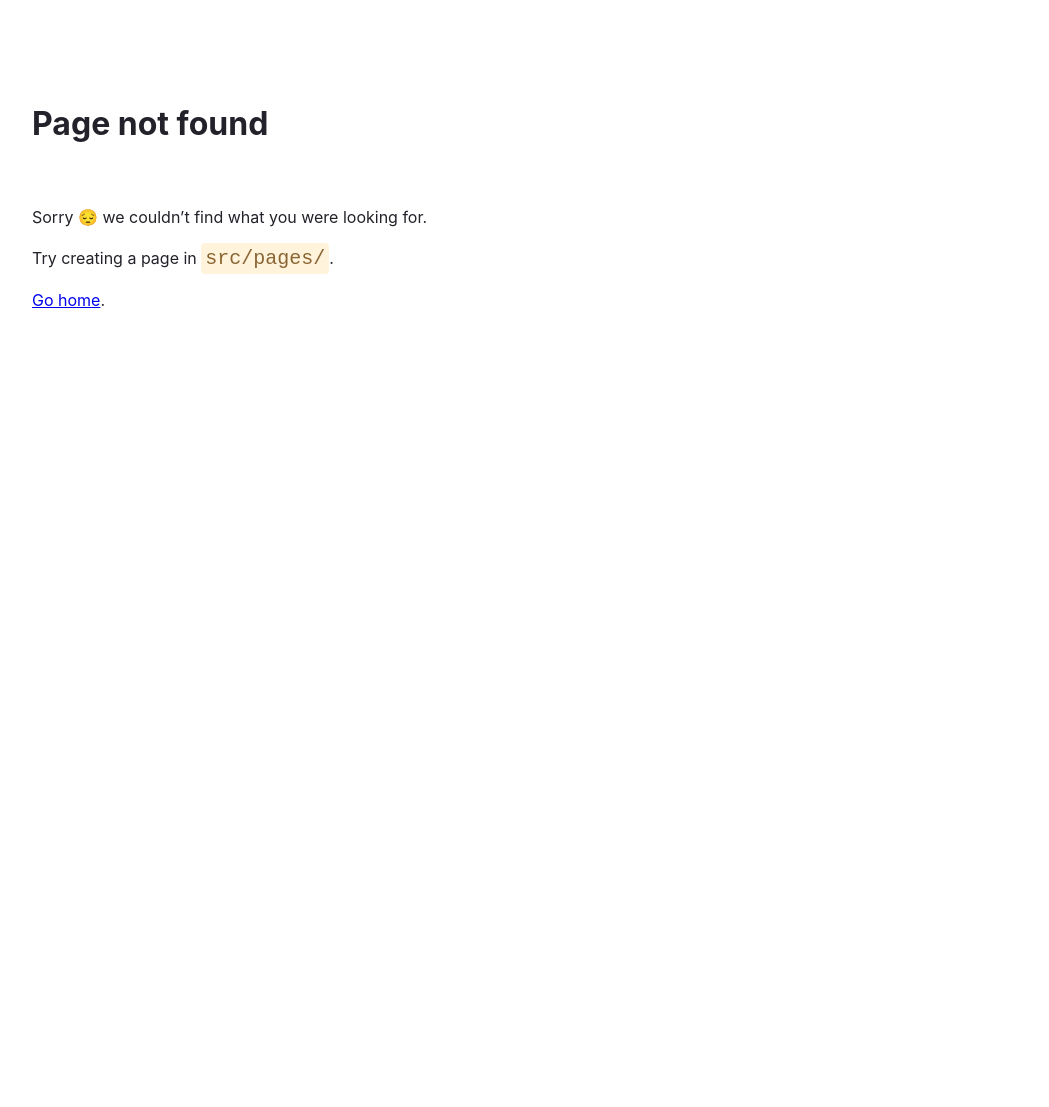
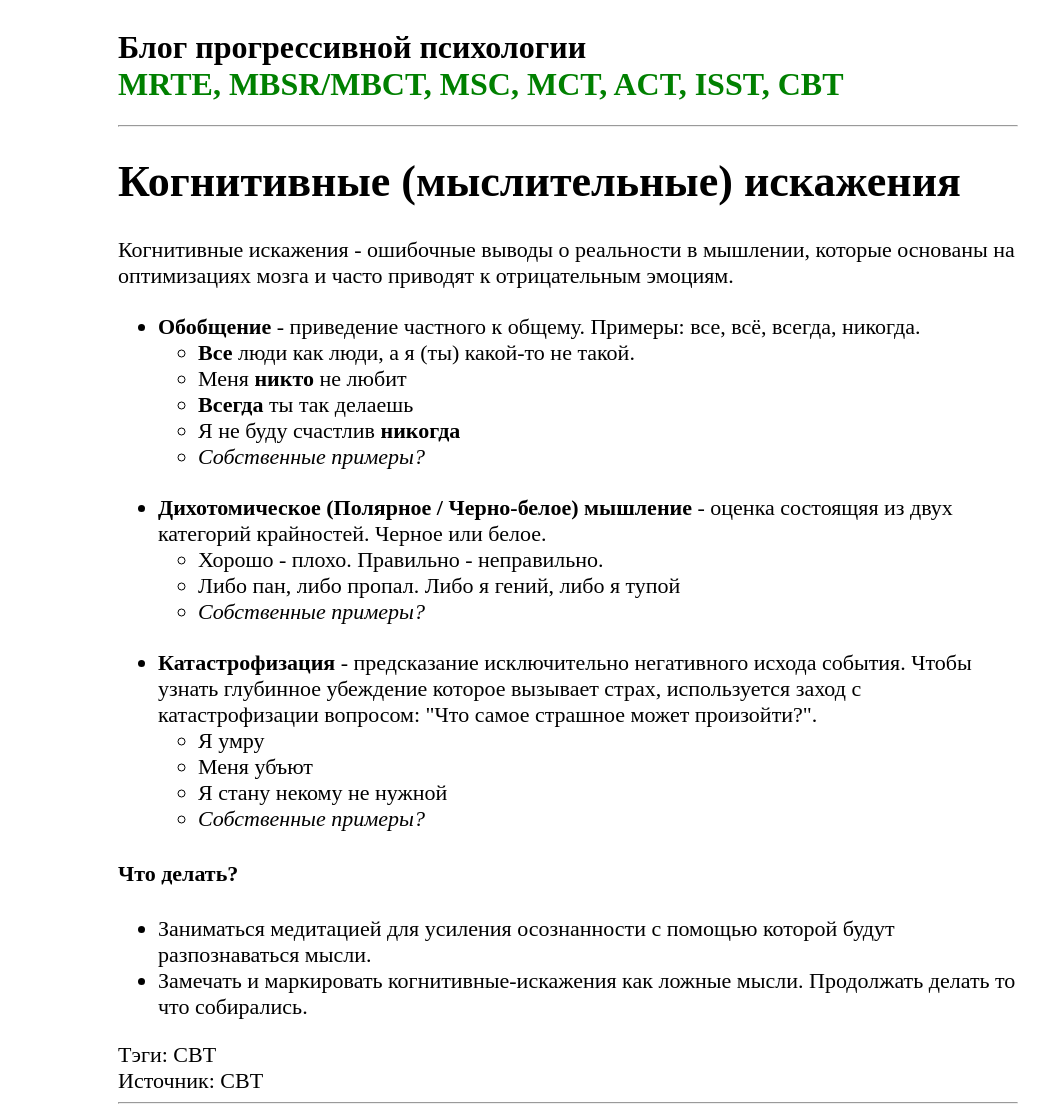
Before and after one commit to progsmile/progsmile.github.io, a Gatsby site: page /articles/cognitive-bias in a window 1280 px wide. Before the commit this address had no page. Shown: the top 1107 px of the page, without its empty margins (72-1121 px from the left). Before the commit the page ends 800 px from the top, so only its background shows below. Built offline with nearby package versions, Linux system fonts and the light colour scheme; Gatsby itself is replaced by a stand-in of ours.

Commit message:
add cognitive bias article

```diff
--- /dev/null
+++ b/src/pages/articles/cognitive-bias.js
@@ -0,0 +1,69 @@
+import * as React from "react"
+import Layout from "../../components/layout"
+
+let styles = {
+  list: {
+    marginTop: 25
+  }
+}
+
+const CognitiveDistortionsPage = () => {
+  return (
+    <Layout>
+      <main>
+        <h1>Когнитивные (мыслительные) искажения</h1>
+        <div>
+          <p>
+            Когнитивные искажения - ошибочные выводы о реальности в мышлении, которые основаны на оптимизациях мозга и часто приводят к отрицательным эмоциям.
+
+            <ul>
+              <li style={styles.list}>
+                <b>Обобщение</b> - приведение частного к общему. Примеры: все, всё, всегда, никогда.
+                <ul>
+                  <li><b>Все</b> люди как люди, а я (ты) какой-то не такой.</li>
+                  <li>Меня <b>никто</b> не любит</li>
+                  <li><b>Всегда</b> ты так делаешь</li>
+                  <li>Я не буду счастлив <b>никогда</b></li>
+                  <li><i>Собственные примеры?</i></li>
+                </ul>
+              </li>
+              <li style={styles.list}>
+                <b>Дихотомическое (Полярное / Черно-белое) мышление</b> - оценка состоящяя из двух категорий крайностей. Черное или белое.
+                <ul>
+                  <li>Хорошо - плохо. Правильно - неправильно.</li>
+                  <li>Либо пан, либо пропал. Либо я гений, либо я тупой</li>
+                  <li><i>Собственные примеры?</i></li>
+                </ul>
+              </li>
+
+              <li style={styles.list}>
+                <b>Катастрофизация</b> - предсказание исключительно негативного исхода события. Чтобы узнать глубинное убеждение которое вызывает страх, используется заход с катастрофизации вопросом: "Что самое страшное может произойти?".
+                <ul>
+                  <li>Я умру</li>
+                  <li>Меня убъют</li>
+                  <li>Я стану некому не нужной</li>
+                  <li><i>Собственные примеры?</i></li>
+                </ul>
+              </li>
+            </ul>
+          </p>
+        </div>
+
+        <p>
+          <h4>Что делать?</h4>
+          <ul>
+            <li>Заниматься медитацией для усиления осознанности с помощью которой будут разпознаваться мысли.</li>
+            <li>Замечать и маркировать когнитивные-искажения как ложные мысли. Продолжать делать то что собирались.</li>
+          </ul>
+        </p>
+
+        <div>
+          Тэги: CBT <br/>
+          Источник: CBT
+        </div>
+      </main>
+    </Layout>
+  )
+}
+
+export default CognitiveDistortionsPage;
--- a/src/pages/articles/theory-of-mind.js
+++ b/src/pages/articles/theory-of-mind.js
@@ -24,7 +24,7 @@ const TheoryOfMindPage = () => {
           <p>
             <h4>Что делать?</h4>
             <ul>
-              <li>Заниматься медитацией осознанности для разпознавания мыслей.</li>
+              <li>Заниматься медитацией для усиления осознанности с помощью которой будут разпознаваться мысли.</li>
               <li>Замечать и маркировать ToM мысли как ложные.</li>
             </ul>
           </p>
--- a/src/pages/index.js
+++ b/src/pages/index.js
@@ -11,9 +11,10 @@ const IndexPage = () => {
 
         <h3>Все статьи</h3>
         <ul>
+          <li><a href={'/articles/cognitive-bias'}>Когнитивные искажения</a></li>
+          <li><a href={'/articles/theory-of-mind'}>Theory of Mind (ToM) / чтение мыслей, чувств / интуиция</a></li>
+          <li><a href={'/articles/inner-trigger'}>Триггер - только внутренний</a></li>
           <li><a href={'/articles/parasympathetic-breath'}>Парасимпатическое дыхание для увеличения силы воли</a></li>
-          <li><a href={'/articles/inner-trigger'}>Триггер - только внутренний</a></li>
-          <li><a href={'/articles/theory-of-mind'}>Theory of Mind (ToM) / чтение мыслей, чувств / интуиция</a></li>
         </ul>
       </main>
     </Layout>
```
